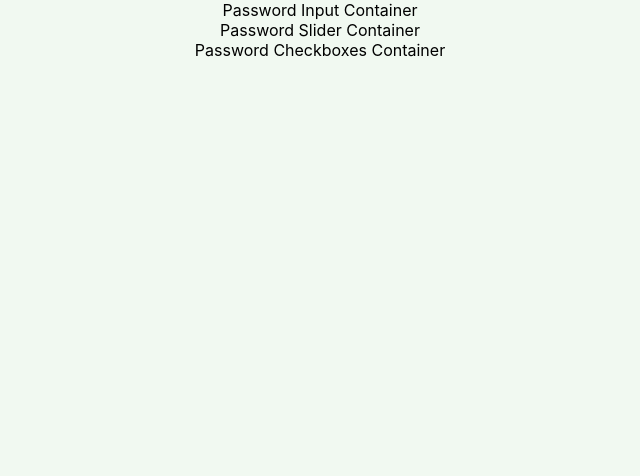
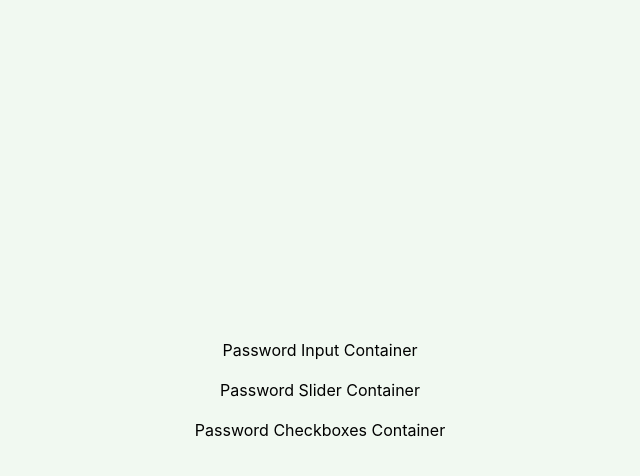
Before and after one commit to jcsmileyjr/pwd-generator, a React (Create React App) app: page / in a window 1280 px wide. Shown: the top 476 px of the page, without its empty margins (320-960 px from the left). Built offline with nearby package versions, Linux system fonts and the light colour scheme.

Commit message:
Style for mobile and desktop views

```diff
--- a/src/App.css
+++ b/src/App.css
@@ -1,38 +1,26 @@
-.App {
-  text-align: center;
+
+
+main {
+  padding-top: 40px;
+  margin: 0 20px;
 }
 
-.App-logo {
-  height: 40vmin;
-  pointer-events: none;
+div {
+  margin-bottom: 20px;
 }
 
-@media (prefers-reduced-motion: no-preference) {
-  .App-logo {
-    animation: App-logo-spin infinite 20s linear;
-  }
-}
 
-.App-header {
-  background-color: #282c34;
-  min-height: 100vh;
+@media only screen and (min-width: 600px){
+  main {
     display: flex;
     flex-direction: column;
     align-items: center;
     justify-content: center;
-  font-size: calc(10px + 2vmin);
-  color: white;
+    max-height: 70%;
+    min-width: 50%;
+    padding-top: 0;
+    height: 100vh;
+    margin: 0;
   }
 
-.App-link {
-  color: #61dafb;
 }
-
-@keyframes App-logo-spin {
-  from {
-    transform: rotate(0deg);
-  }
-  to {
-    transform: rotate(360deg);
-  }
-}
--- a/src/App.js
+++ b/src/App.js
@@ -2,8 +2,8 @@ import "./App.css";
 
 /** TODO
  * Setup the background color - DONE
- * Setup general layout (input, slider, checkboxs)
- * Setup mobile and desktop view
+ * Setup general layout (input, slider, checkboxs) - DONE
+ * Setup mobile and desktop view - DONE
  * Setup the structure elements
  * Add general styles
  * Test responsive design
```
Lines whose indentation alone changed are shown as unchanged.
